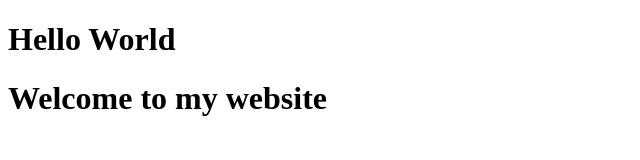
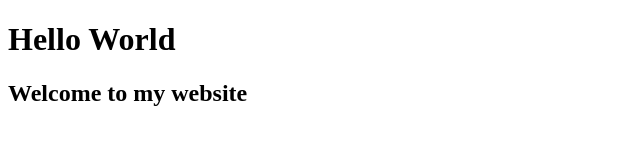
Before and after one commit to Pitchanuj/testGit, a plain HTML site: page Index.html in a window 1280 px wide. Shown: the whole page, without its empty margins (0-640 px from the left). Drawn offline with Linux system fonts and the light colour scheme.

```diff
--- a/Index.html
+++ b/Index.html
@@ -5,5 +5,5 @@
 </head>
 <body>
 <h1>Hello World</h1>
-<h1>Welcome to my website</h2>
+<h2>Welcome to my website</h2>
 </body>
```
